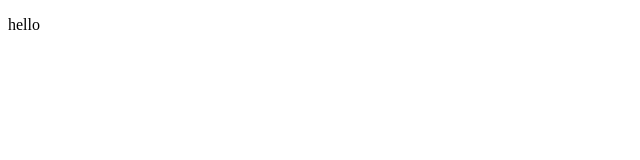
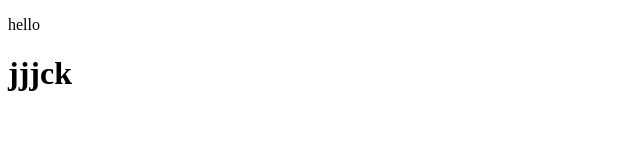
Before and after one commit to abhishekgodl/git-test, a plain HTML site: page index.html in a window 1280 px wide. Shown: the whole page, without its empty margins (0-640 px from the left). Drawn offline with Linux system fonts and the light colour scheme.

Commit message:
updated index.html

```diff
--- a/index.html
+++ b/index.html
@@ -7,5 +7,6 @@
 </head>
 <body>
     <p>hello</p>
+    <h1>jjjck</h1>
 </body>
 </html>
```
